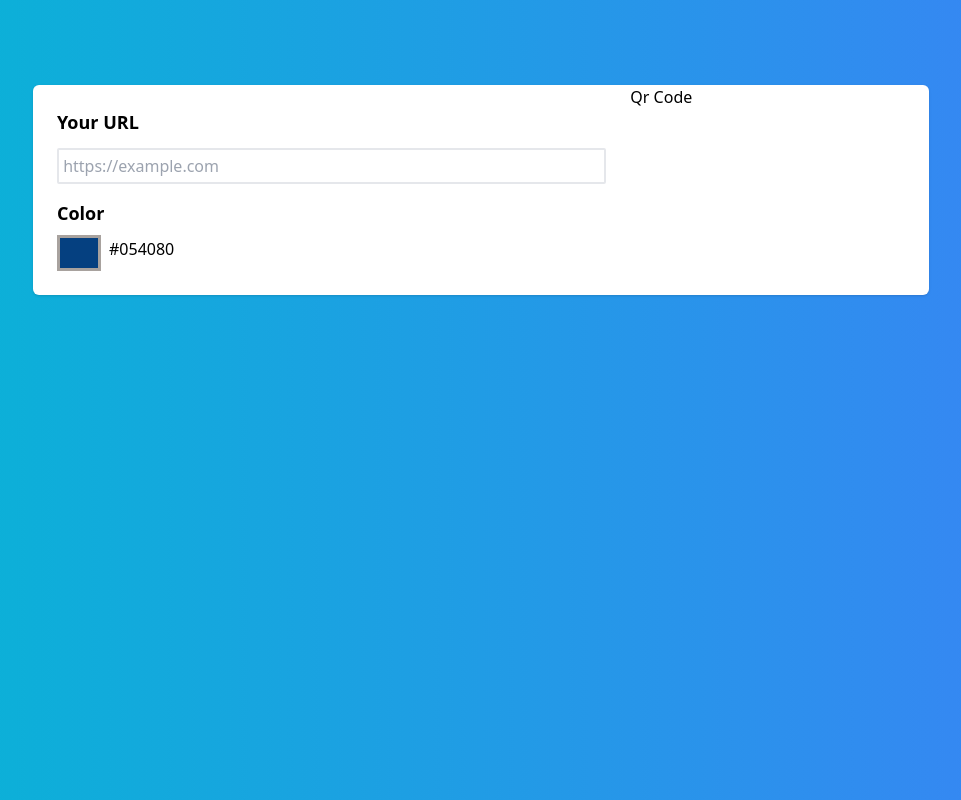
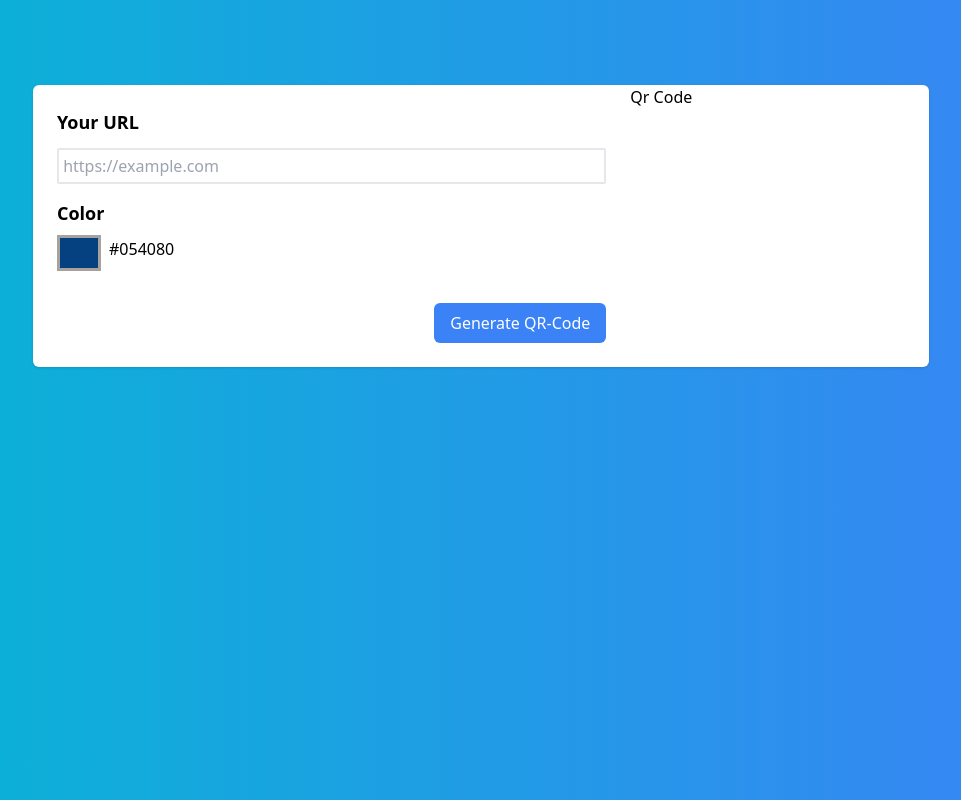
Before and after one commit to jenil-patel97/Qr-Code, a React (Create React App) app: page / in a window 1280 px wide. Shown: the whole page, without its empty margins (159-1120 px from the left). Built offline with nearby package versions, Linux system fonts and the light colour scheme; a web font is replaced by a local one.

Commit message:
feat: button

```diff
--- a/src/components/InputForm.tsx
+++ b/src/components/InputForm.tsx
@@ -6,6 +6,9 @@ const InputForm = () => {
     <div className="col-span-2 p-6 grid gap-4">
       <InputField />
       <InputColor />
+      <button className="bg-blue-500 max-w-xs ml-auto px-4 py-2 text-white rounded-md mt-4 hover:bg-blue-600">
+        Generate QR-Code
+      </button>
     </div>
   );
 };
```
